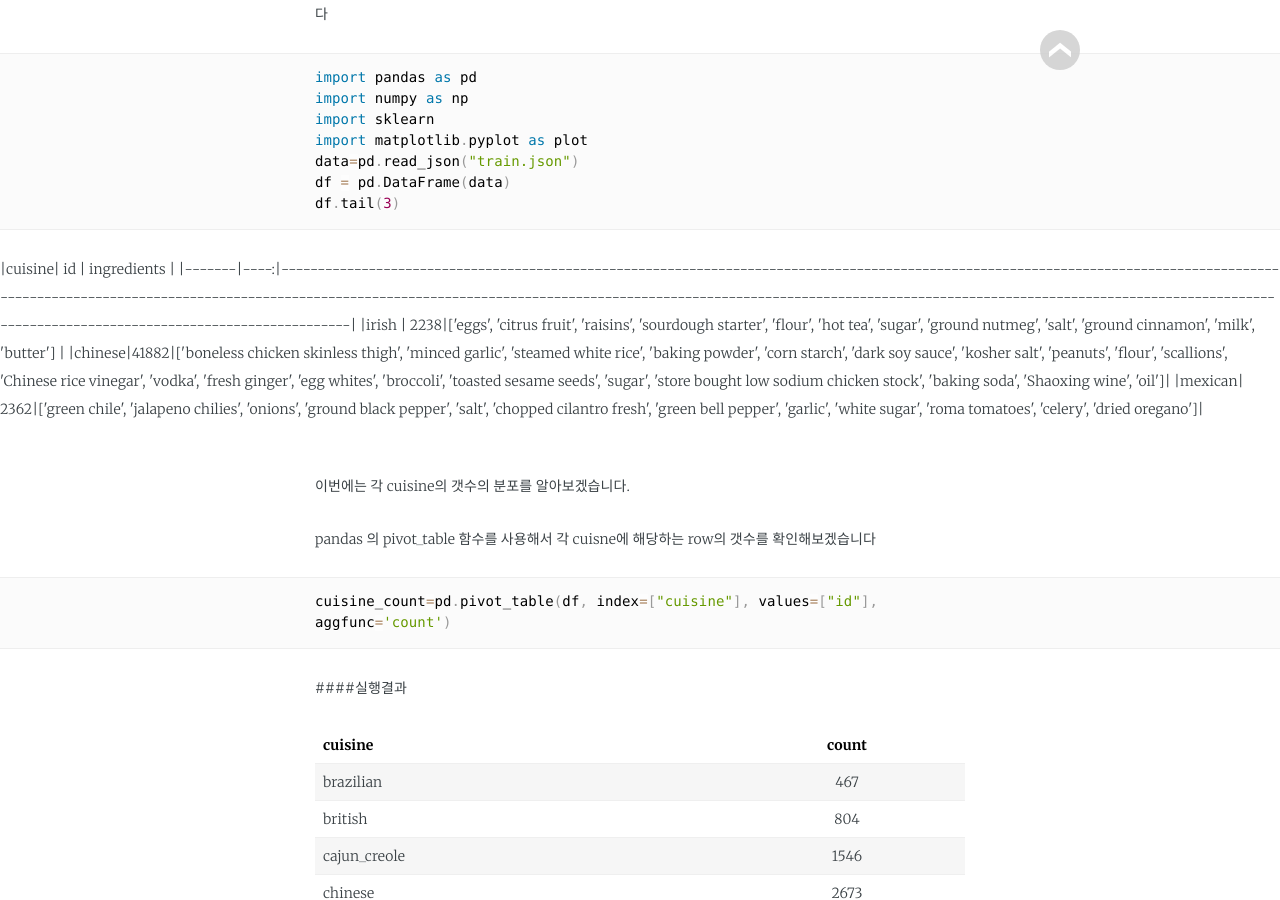
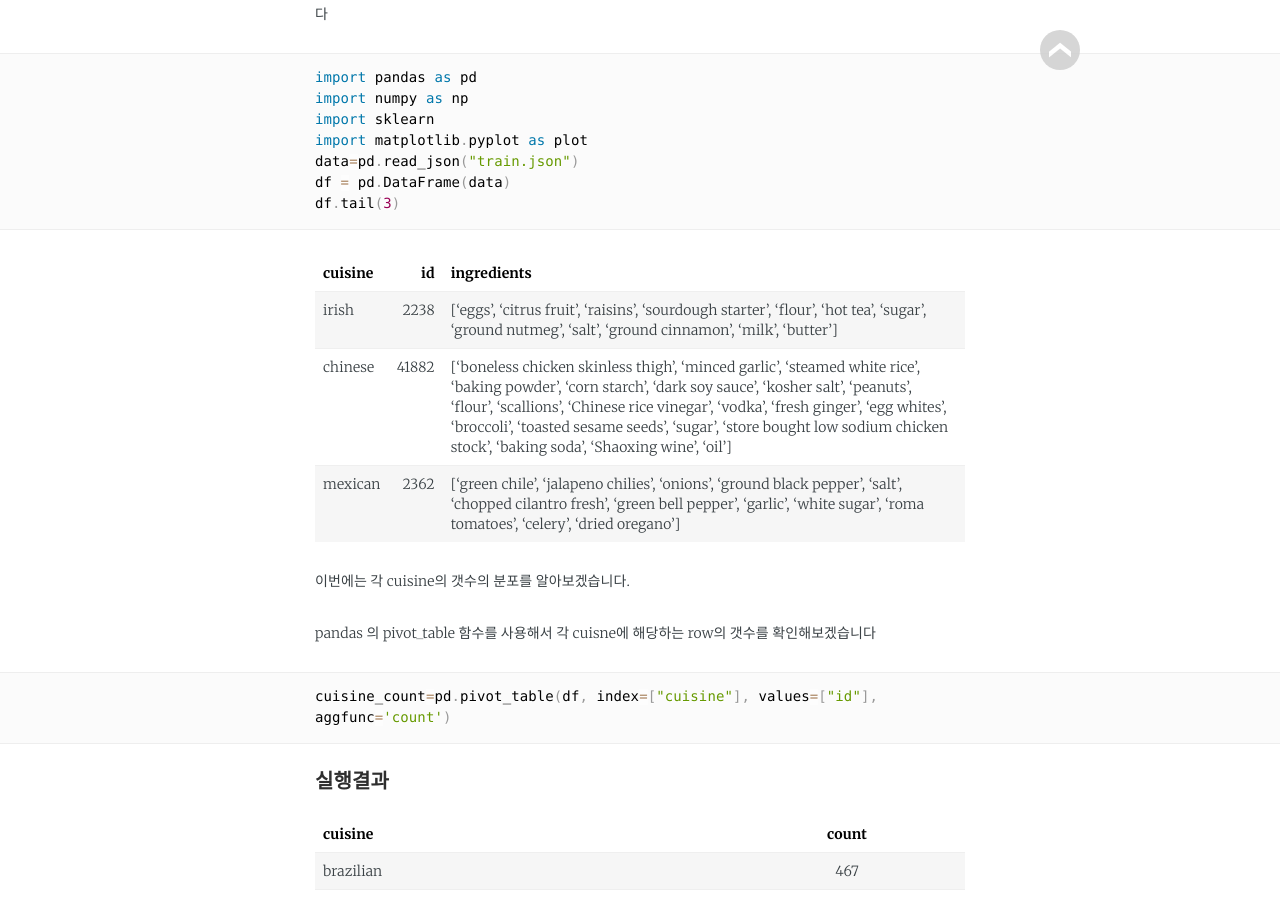
Before and after one commit to TeamLab/jekyllDecent, a Jekyll site: the page built from _posts/2018-05-03-Kaggle "What's cooking" data 로 word2vec 연습하기.md, in a window 1280 px wide and 900 px high, scrolled down 1265 px. Built offline with Jekyll 4.4.1, drawn with Linux system fonts in a browser that asks for light colours; some web fonts are replaced; some of the changed text lies outside the part shown.

Commit message:
markdown_typo_2

````diff
--- a/_posts/2018-05-03-Kaggle "What's cooking" data 로 word2vec 연습하기.md
+++ b/_posts/2018-05-03-Kaggle "What's cooking" data 로 word2vec 연습하기.md
@@ -46,13 +46,13 @@ data=pd.read_json("train.json")
 df = pd.DataFrame(data)
 df.tail(3)
 ```
-<table>
+
 |cuisine| id  |                                                                                                                                                                              ingredients                                                                                                                                                                               |
 |-------|----:|------------------------------------------------------------------------------------------------------------------------------------------------------------------------------------------------------------------------------------------------------------------------------------------------------------------------------------------------------------------------|
 |irish  | 2238|['eggs', 'citrus fruit', 'raisins', 'sourdough starter', 'flour', 'hot tea', 'sugar', 'ground nutmeg', 'salt', 'ground cinnamon', 'milk', 'butter']                                                                              |
 |chinese|41882|['boneless chicken skinless thigh', 'minced garlic', 'steamed white rice', 'baking powder', 'corn starch', 'dark soy sauce', 'kosher salt', 'peanuts', 'flour', 'scallions', 'Chinese rice vinegar', 'vodka', 'fresh ginger', 'egg whites', 'broccoli', 'toasted sesame seeds', 'sugar', 'store bought low sodium chicken stock', 'baking soda', 'Shaoxing wine', 'oil']|
 |mexican| 2362|['green chile', 'jalapeno chilies', 'onions', 'ground black pepper', 'salt', 'chopped cilantro fresh', 'green bell pepper', 'garlic', 'white sugar', 'roma tomatoes', 'celery', 'dried oregano']|
-</table>
+
 
 이번에는 각 cuisine의 갯수의 분포를 알아보겠습니다.
 
@@ -61,7 +61,7 @@ pandas 의 pivot_table 함수를 사용해서 각 cuisne에 해당하는 row의
 ```python
 cuisine_count=pd.pivot_table(df, index=["cuisine"], values=["id"], aggfunc='count')
 ```
-####실행결과
+#### 실행결과
 
 
 
@@ -93,7 +93,7 @@ matplotlib 을 이용하여 시각화하여 나타내어보면 아래의 그래
 df['cuisine'].value_counts().plot(kind= 'bar')
 ```
 <figure>
-   <img src="{{ "/media/img/n_of_cuisne_by_country.png" | absolute_url }}" />
+   <img src="{{ "/media/img/n_of_cusine_by_country.png" | absolute_url }}" />
    <figcaption>cusine_chart</figcaption>
 </figure>
 
@@ -105,7 +105,7 @@ df['cuisine'].value_counts().plot(kind= 'bar')
 2. 정규식을 이용하여 특수문자를 모두 제거해줍니다.
 3. 숫자도 제거해줍니다
 4. oz 등 재료 단위와 crushed/ground 등 의 단어도 제거해줍니다.
-5. nltk package 를 이용하여 ingredient들을 모두 단어의 기본형으로 바꿔줍니다 (ex.tomatoes -> tomato )
+5. nltk package 를 이용하여 ingredient들을 모두 단어의 기본형으로 바꿔줍니다 (ex.tomatoes -> tomato)
 
 ```python
 def clean_recipe(recipe): # 소문자로 변환
````
